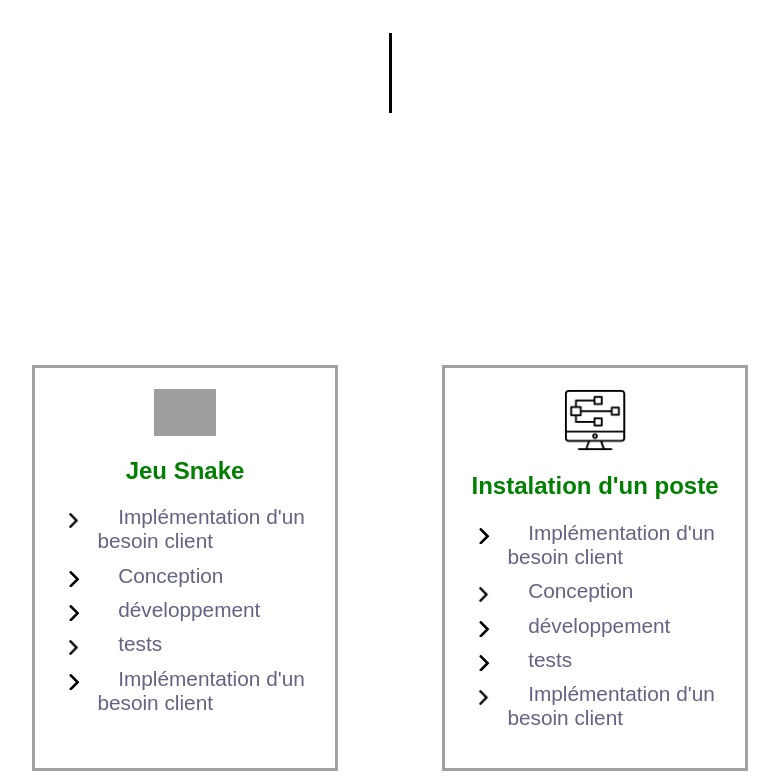
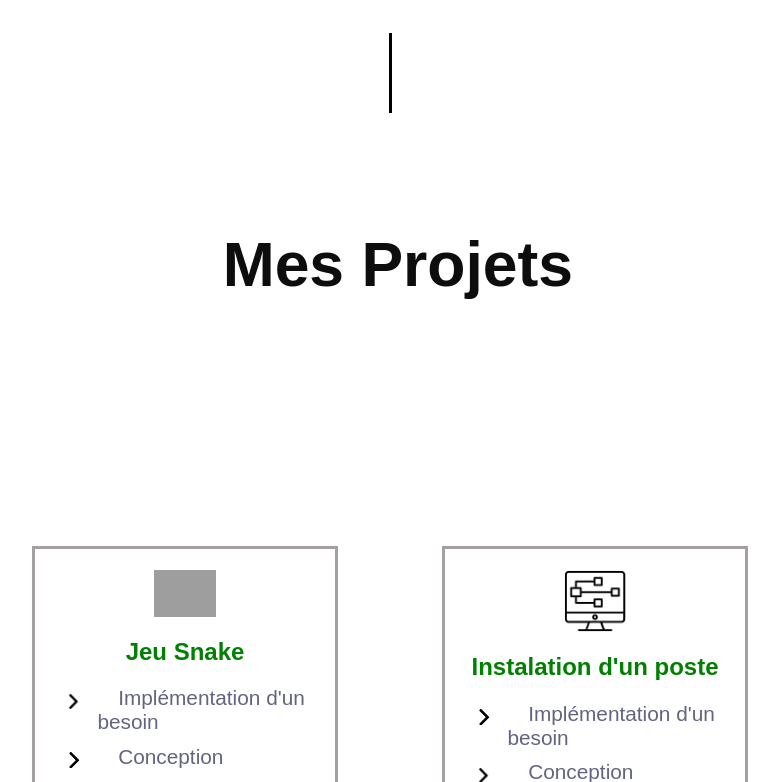
Before and after one commit to Magick0/Portfolio, a PHP site: page / in a window 1280 px wide. Shown: the part 5718-6500 px from the top of the page, without its empty margins (250-1029 px from the left). Run offline with PHP 8.4, Linux system fonts and the light colour scheme; grey boxes are pictures that could not be loaded.

Commit message:
plus que les trad a faire

```diff
--- a/index.html
+++ b/index.html
@@ -130,18 +130,20 @@
 
             <div class="separator"></div>
 
+            <h1 class="ProjTiltle"> Mes Projets </h1>
+
             <section class="Projets" id="PROJETS">
 
                     <div>
                         <img src="img/snake.svg" alt="Snake" title="Snake">
                         <strong> <a class="GridTitle" data-i18n="Snake" > Jeu Snake </a>  </strong>
                         <ul>
-                            <li> <a> Implémentation d'un besoin client </a> </li>
+                            <li> <a> Implémentation d'un besoin </a> </li>
                             <li> <a> Conception </a> </li>
-                            <li> <a> développement </a> </li>
-                            <li> <a> tests </a> </li>
-                            <li> <a> Implémentation d'un besoin client </a> </li>
+                            <li> <a> Développement </a> </li>
+                            <li> <a> Tests </a> </li>
                         </ul>
+                        <a data-i18n="btnVoirPlus" class="btnVoirPLus" onclick="openModal('modal1')" > Plus </a>
 
                     </div>
 
@@ -149,12 +151,13 @@
                         <img src="img/computer.png" alt="PHP" title="PHP">
                         <strong> <a class="GridTitle" data-i18n="InstPoste" > Instalation d'un poste </a>  </strong>
                         <ul>
-                            <li> <a> Implémentation d'un besoin client </a> </li>
+                            <li> <a> Implémentation d'un besoin </a> </li>
                             <li> <a> Conception </a> </li>
-                            <li> <a> développement </a> </li>
-                            <li> <a> tests </a> </li>
-                            <li> <a> Implémentation d'un besoin client </a> </li>
+                            <li> <a> Développement </a> </li>
+                            <li> <a> Instalation </a> </li>
+                            <li> <a> Configuration </a> </li>
                         </ul>
+                        <a data-i18n="btnVoirPlus" class="btnVoirPLus" onclick="openModal('modal2')" > Plus </a>
 
                     </div>
 
@@ -163,79 +166,198 @@
                         <strong> <a class="GridTitle" data-i18n="CreatBDD" > Création d'une base de données </a>  </strong>
                         <ul>
                             <li> <a> Implémentation d'un besoin client </a> </li>
-                            <li> <a> Conception </a> </li>
-                            <li> <a> développement </a> </li>
-                            <li> <a> tests </a> </li>
+                            <li> <a> Développement </a> </li>
+                            <li> <a> Tests </a> </li>
 
                         </ul>
+                        <a data-i18n="btnVoirPlus" class="btnVoirPLus" onclick="openModal('modal3')" > Plus </a>
 
                     </div>
 
                     <div>
-                        <img src="img/logoJO2024" alt="JO 2024" title="JO 2024">
-                        <strong> <a class="GridTitle" data-i18n="devWeb" > Création d'un site web </a>  </strong>
+                        <img src="img/Logo_JO_dete_-_Paris_2024.svg_.webp" alt="JO 2024" title="JO 2024">
+                        <strong> <a class="GridTitle" data-i18n="JO2024" > Création d'un site web </a>  </strong>
                         <ul>
                             <li> <a> Implémentation d'un besoin client </a> </li>
+                            <li> <a> Aptitudes travail d'équipe </a> </li>
                             <li> <a> Conception </a> </li>
-                            <li> <a> développement </a> </li>
-                            <li> <a> tests </a> </li>
-                            <li> <a> Implémentation d'un besoin client </a> </li>
+                            <li> <a> Développement </a> </li>
                         </ul>
+                        <a data-i18n="btnVoirPlus" class="btnVoirPLus" onclick="openModal('modal4')" > Plus </a>
 
                     </div>
 
                     <div>
-                        <img src="img/snake.svg" alt="Snake" title="Snake">
-                        <strong> <a class="GridTitle" data-i18n="devWeb" > Développement d'une app </a>  </strong>
+                        <img src="img/EllaDance.png" alt="App" title="App">
+                        <strong> <a class="GridTitle" data-i18n="devApp" > Développement d'une app </a>  </strong>
                         <ul>
                             <li> <a> Implémentation d'un besoin client </a> </li>
+                            <li> <a> Aptitudes travail d'équipe </a> </li>
                             <li> <a> Conception </a> </li>
-                            <li> <a> développement </a> </li>
-                            <li> <a> tests </a> </li>
-                            <li> <a> Implémentation d'un besoin client </a> </li>
+                            <li> <a> Développement </a> </li>
+                            <li> <a> Tests </a> </li>
                         </ul>
+                        <a data-i18n="btnVoirPlus" class="btnVoirPLus" onclick="openModal('modal5')" > Plus </a>
 
                     </div>
 
                     <div>
-                        <img src="img/snake.svg" alt="Snake" title="Snake">
-                        <strong> <a class="GridTitle" data-i18n="devWeb" > Instalation de services réseau </a>  </strong>
+                        <img src="img/service-reseau.png" alt="Service Réseau" title="Service Réseau">
+                        <strong> <a class="GridTitle" data-i18n="ServRes" > Instalation de services réseau </a>  </strong>
                         <ul>
-                            <li> <a> Implémentation d'un besoin client </a> </li>
-                            <li> <a> Conception </a> </li>
-                            <li> <a> développement </a> </li>
-                            <li> <a> tests </a> </li>
-
+                            <li> <a> Implémentation d'un besoin </a> </li>
+                            <li> <a> Aptitudes travail d'équipe </a> </li>
+                            <li> <a> Développement </a> </li>
+                            <li> <a> Tests </a> </li>
                         </ul>
+                        <a data-i18n="btnVoirPlus" class="btnVoirPLus" onclick="openModal('modal6')" > Plus </a>
 
                     </div>
 
                     <div>
-                        <img src="img/snake.svg" alt="Snake" title="Snake">
-                        <strong> <a class="GridTitle" data-i18n="devWeb" > Exploitation d'une base de donnée </a>  </strong>
+                        <img src="img/base-de-donnees.png" alt="ExpBDD" title="ExpBDD">
+                        <strong> <a class="GridTitle" data-i18n="ExpBDD" > Exploitation d'une base de donnée </a>  </strong>
                         <ul>
-                            <li> <a> Implémentation d'un besoin client </a> </li>
-                            <li> <a> Conception </a> </li>
-                            <li> <a> développement </a> </li>
-                            <li> <a> tests </a> </li>
+                            <li> <a> Implémentation d'un besoin </a> </li>
+                            <li> <a> Développement </a> </li>
+                            <li> <a> Tests </a> </li>
                         </ul>
+                        <a data-i18n="btnVoirPlus" class="btnVoirPLus" onclick="openModal('modal7')" > Plus </a>
 
                     </div>
 
                     <div>
-                        <img src="img/snake.svg" alt="Snake" title="Snake">
-                        <strong> <a class="GridTitle" data-i18n="devWeb" > Gestion d'un projet </a>  </strong>
+                        <img src="img/gestion-de-projet.png" alt="GProj" title="GProj">
+                        <strong> <a class="GridTitle" data-i18n="GProj" > Gestion d'un projet </a>  </strong>
                         <ul>
-                            <li> <a> Implémentation d'un besoin client </a> </li>
+                            <li> <a> Aptitudes travail d'équipe </a> </li>
                             <li> <a> Conception </a> </li>
-                            <li> <a> développement </a> </li>
-                            <li> <a> tests </a> </li>
-                            <li> <a> Implémentation d'un besoin client </a> </li>
                         </ul>
+
+                        <a data-i18n="btnVoirPlus" class="btnVoirPLus" onclick="openModal('modal8')" > Plus </a>
 
                     </div>
 
             </section>
+
+            <!-- Modals -->
+
+            <div id="modal1" class="modal">
+                <div class="modal-content">
+                    <span class="close" onclick="closeModal('modal1')">&times;</span>
+                    <h2>Jeu du Snake</h2>
+                    <div class="contenuModal">
+                        <h3> Objectifs </h3>
+                        <p>Conceptualiser et développer un jeu de snake en langage C a partir d'un cahier des charges. Remplire des batteries de tests </p>
+                        <h3> Déroulement </h3>
+                        <p>étape 1 : maquette <br> étape 2 : cahier de tests <br> étape 3 : algorithme et décomposition <br> étape 4 : code source <br> étape 5 : traces d'exécution</p>
+                    </div>
+                </div>
+            </div>
+
+            <div id="modal2" class="modal">
+                <div class="modal-content">
+                    <span class="close" onclick="closeModal('modal2')">&times;</span>
+                    <h2>Instalation d'un poste de développement</h2>
+                    <div class="contenuModal">
+                        <h3> Objectifs </h3>
+                        <p>Exploitation de conteneurs Docker "utilitaires" et création d'un Workflow chaînant ces conteneurs. L'objectif était la mise en place de briques logicielles s'intégrant à un environnement de développement complexe. Ces briques logicielles conteneurisées formaient un mécanisme quasi-automatique redéployable, à peu de frais (temps et compétences), ultérieurement et/ou par d'autres développeurs.
+Le projet permettait de générer des PDF de rapports commerciaux régionaux d'une entreprise.</p>
+                        <h3> Déroulement </h3>
+                        <p>Installation d'un poste pour le développement : mise en œuvre d'une chaîne de processus (workflow) s'intégrant dans un environnement de développement.<br>
+Etape 1 : Identifier les outils nécessaires<br>
+Etape 2 : Préparation des fichiers de test (donnés et configs)<br>
+Etape 3 : Proposition d'un workflow enchaînant les outils<br>
+Etape 4 : Production finale et ""scriptage"" du workflow</p>
+                    </div>
+                </div>
+            </div>
+
+            <div id="modal3" class="modal">
+                <div class="modal-content">
+                    <span class="close" onclick="closeModal('modal3')">&times;</span>
+                    <h2>Création d'une base de donnée de Football</h2>
+                    <div class="contenuModal">
+                        <h3> Objectifs </h3>
+                        <p>Création d'une base de donnée simulant le fonctionnement de ligues et de saisons du Football </p>
+                        <h3> Déroulement </h3>
+                        <p>Étape 1 : critique de la base de données existante + proposition d'un nouveau modèle (incluant les correstions) et sa transformation en modèle relationnel (script SQL)<br>
+Étape 2 : répondre aux différentes requêtes (livrable sous forme de script SQL)<br>
+Étape 3 : extension de la base de données (diagramme de classe + implémentation SQL) + proposition d'un jeu de données test pour peupler la nouvelle base de données</p><br>
+                    </div>
+                </div>
+            </div>
+
+            <div id="modal4" class="modal">
+                <div class="modal-content">
+                    <span class="close" onclick="closeModal('modal4')">&times;</span>
+                    <h2>Création d'un site web pour les J-O 2024</h2>
+                    <div class="contenuModal">
+                        <h3> Objectifs </h3>
+                        <p>Création d'un site web pour les J-O 2024 sur un sport en particulier. Maquettage et développement HTML, CSS et JavaScript.</p>
+                        <h3> Déroulement </h3>
+                        <p>1-Organisation d'équipe : répartition du travail, rôles....<br>
+2-Compréhension et rédaction des besoins<br>
+3-Réalisation de l'arborescence<br>
+4-Création de la charte graphique<br>
+5-Maquettage<br>
+6-Programmation avec outil de versionning<br>
+7-Présentation orale en équipe</p>
+                    </div>
+                </div>
+            </div>
+
+            <div id="modal5" class="modal">
+                <div class="modal-content">
+                    <span class="close" onclick="closeModal('modal5')">&times;</span>
+                    <h2>Développement d'une application de gestion d'une association de dance</h2>
+                    <div class="contenuModal">
+                        <h3> Objectifs </h3>
+                        <p> Conception, gestion et développement d'un logiciel de gestion d'une association de dance. </p>
+                        <h3> Déroulement </h3>
+                        <p>étape 1 : Rédaction SEL <br>étape 2 : Organigrame tâches <br> étape 3 : Matrice RACI <br> étape 4 : Estimation des charges <br> étape 5 : Maquettage <br> étape 6 : Développement</p>
+                    </div>
+                </div>
+            </div>
+
+            <div id="modal6" class="modal">
+                <div class="modal-content">
+                    <span class="close" onclick="closeModal('modal6')">&times;</span>
+                    <h2>Instalation de services réseau</h2>
+                    <div class="contenuModal">
+                        <h3> Objectifs </h3>
+                        <p>Création et configuration d'un environnement appache pour mettre en oeuvre un site et l'automatiser</p>
+                        <h3> Déroulement </h3>
+                        <p>étape 1 : création serveur <br> étape 2 : configuration apache <br> étape 3 : création de scripts d'automatisation </p>
+                    </div>
+                </div>
+            </div>
+
+            <div id="modal7" class="modal">
+                <div class="modal-content">
+                    <span class="close" onclick="closeModal('modal7')">&times;</span>
+                    <h2>Exploitation d'une base de donnée</h2>
+                    <div class="contenuModal">
+                        <h3> Objectifs </h3>
+                        <p>Implémentation et peuplement d'un shéma relationel. Exploitation et analyse des données. </p>
+                        <h3> Déroulement </h3>
+                        <p>étape 1 : Traduction/implantation d'un schéma relationnel <br> étape 2 : Peuplement de la base de données <br> étape 3 : Exploitation de la base de données<br> étape 4 : Analyse statistique des données </p>
+                    </div>
+                </div>
+            </div>
+
+            <div id="modal8" class="modal">
+                <div class="modal-content">
+                    <span class="close" onclick="closeModal('modal8')">&times;</span>
+                    <h2>Gestion d'un projet et mise en oeuvre d'un team building</h2>
+                    <div class="contenuModal">
+                        <h3> Objectifs </h3>
+                        <p>Tournage et montage d'une vidéo de promotion d'un team building sur l'Ile de Bréhat.</p>
+                        <h3> Déroulement </h3>
+                        <p>étape 1 : Rédaction d'un rapport d'organisation <br> étape 2 : Création d'une infographie <br> étape 3 : Tournage d'une vidéo de promotion <br> étape 4 : Montage d'une vidéo de promotion</p>
+                    </div>
+                </div>
+            </div>
 
     </main>
 
--- a/style/portfolio.css
+++ b/style/portfolio.css
@@ -321,13 +321,17 @@ main section {
 
 /* Projets */
 
+.ProjTiltle {
+  margin-top: 2em;
+}
+
 
 .Projets img {
     width: 3em;
     margin: 1em;
 }
 
-.Projets a:not(.GridTitle) {
+.Projets a:not(.GridTitle, .btnVoirPLus) {
     color: #636383;
     margin-left:1em;
     margin-right:1em;
@@ -372,7 +376,7 @@ ul li::before {
 .Projets div {
     border: solid #a5a0a0;
     width: 300px;
-    height: 400px;
+    height: 450px;
     display: flex;
     flex-wrap: wrap;
     flex-direction: column;
```
Also changed, not shown: other parts of style/portfolio.css (+87 -0 lines), script/langues.js (+19 -0 lines), img/EllaDance.png (added), img/Logo_JO_dete_-_Paris_2024.svg_.webp (added), img/gestion-de-projet.png (added).
